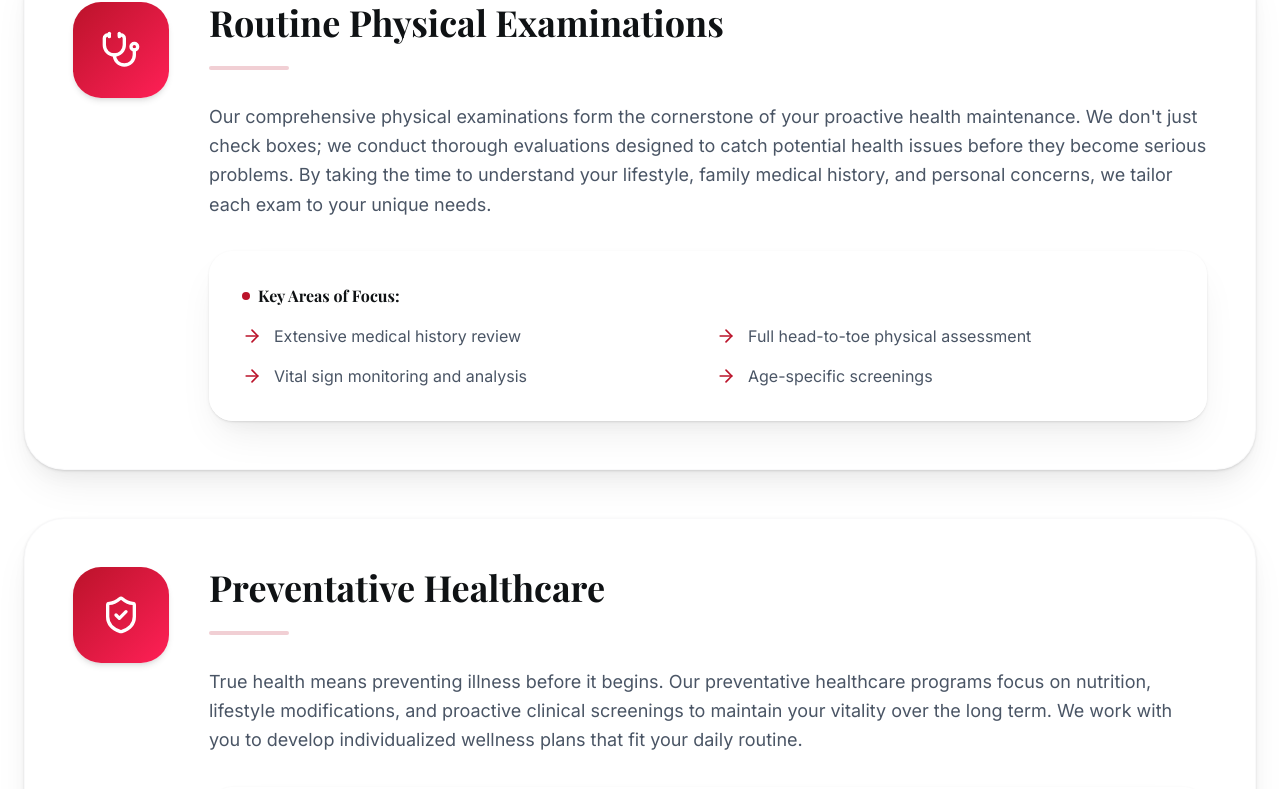
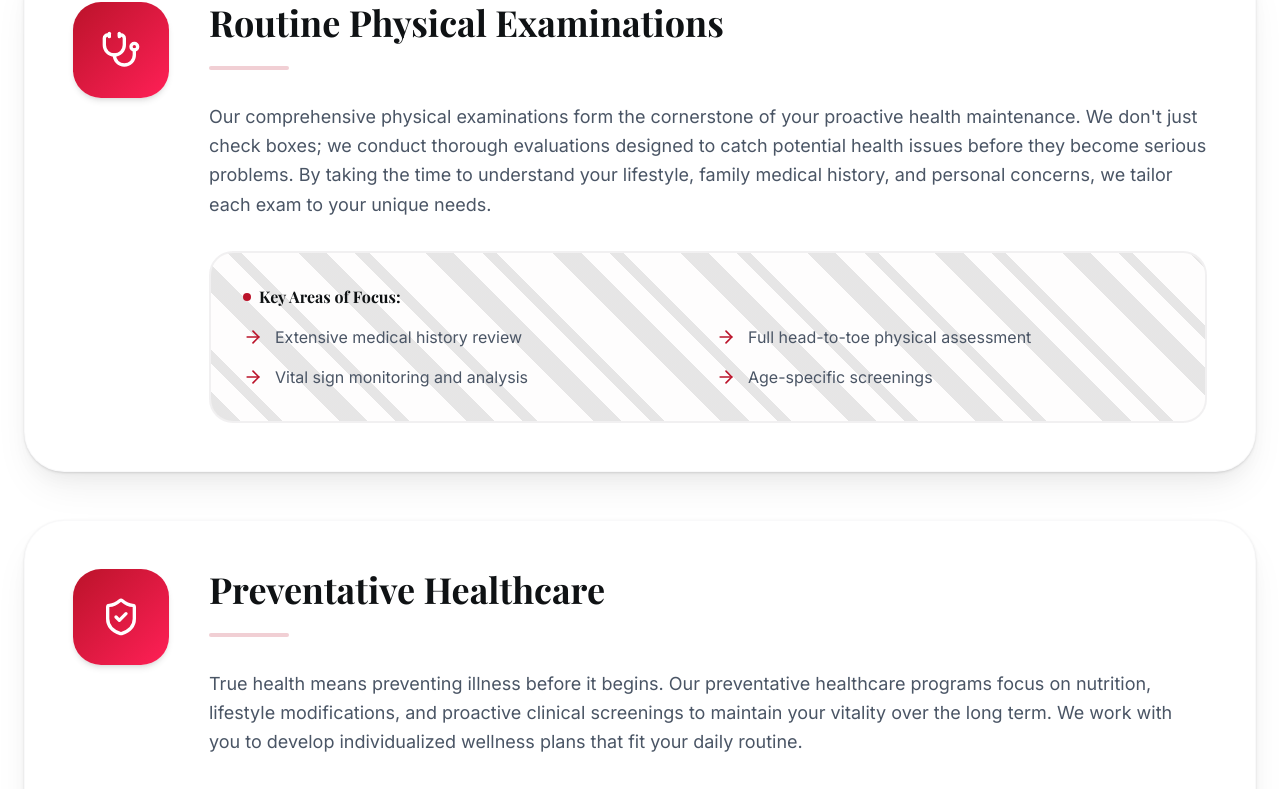
Before and after one commit to Founditmarketing/griffin_family_medicine_clinic, a React (Vite) app: page /expertise in a window 1280 px wide. Shown: the part 691-1480 px from the top of the page. Built offline with nearby package versions, Linux system fonts and the light colour scheme; a web font is replaced by a local one.

Commit message:
Flatten Focus areas and add dynamic background pattern

```diff
--- a/src/pages/Expertise.tsx
+++ b/src/pages/Expertise.tsx
@@ -160,7 +160,13 @@
                   {item.description}
                 </p>
 
-                <div className="glass rounded-3xl p-6 md:p-8 relative">
+                <div className="bg-medical-gray/50 border-2 border-medical-slate/5 rounded-3xl p-6 md:p-8 relative overflow-hidden">
+                  {/* Sharp Diagonal Background Pattern */}
+                  <div className="absolute top-0 right-0 w-full h-full pointer-events-none opacity-10">
+                    <div className="absolute top-[-50%] right-[-10%] w-[120%] h-[200%] bg-[repeating-linear-gradient(45deg,transparent,transparent_40px,#0f1214_40px,#0f1214_60px,transparent_60px,transparent_80px,#0f1214_80px,#0f1214_90px)]" />
+                  </div>
+
+                  <div className="relative z-10">
                     <h4 className="font-bold text-medical-slate mb-4 flex items-center gap-2">
                       <span className="w-2 h-2 bg-medical-red rounded-full" />
                       Key Areas of Focus:
@@ -173,6 +179,7 @@
                         </li>
                       ))}
                     </ul>
+                  </div>
                 </div>
               </div>
             </motion.div>
```
Lines whose indentation alone changed are shown as unchanged.
